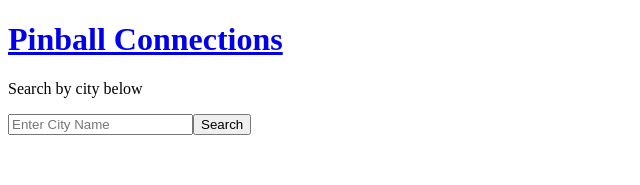
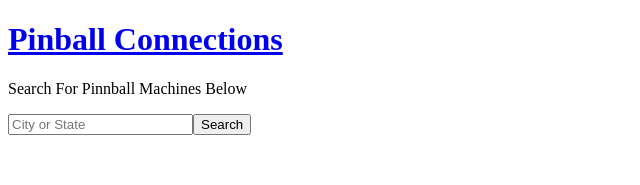
Before and after one commit to CodeMeister362/pinball-connection, a React (Create React App) app: page / in a window 1280 px wide. Shown: the top 185 px of the page, without its empty margins (0-640 px from the left). Built offline with nearby package versions, Linux system fonts and the light colour scheme.

Commit message:
Adds drop down on the form input field

```diff
--- a/src/Components/Form/Form.js
+++ b/src/Components/Form/Form.js
@@ -11,7 +11,8 @@ class Form extends React.Component {
 	}
 
 	handleChange = (event) => {
-		this.setState({ [event.target.name]: event.target.value})
+		const value = event.target.value
+		this.setState({ cityInput: value })
 	}
 
 	searchCity = (event) => {
@@ -27,17 +28,25 @@ class Form extends React.Component {
 	}
 
 	render() {
+		const cities = [
+			"sandiego", "cheyenne", "wichita", "memphis", "montreal", "boise", "rhode-island", "west-oz", "bellingham", "richmond", "philadelphia", "centralpa", "reno", "eugene", "champaign", "manitoba", "toronto", "wisconsin", "minnesota", "nebraska", "colorado", "ca-central", "bc", "ca-valley", "indiana", "brisbane", "connecticut", "nashville", "portland", "oregon-south", "buffalo", "youngstown", "calgary", "massachusetts", "oklahoma", "columbia-mo", "raleigh-durham", "san-antonio", "columbia", "cincinnati", "atlanta", "bend", "tucson", "ottawa", "louisville", "dc", "jacksonville", "spokane", "chicago", "seattle", "hawaii", "birmingham", "charlotte", "iowa", "tallahassee", "asheville", "houston", "southflorida", "tampabay", "baltimore", "syracuse",  "lasvegas", "utah", "hudsonvalley", "charleston", "rochester", "oceancity", "cleveland", "stlouis", "columbus", "sacramento", "anchorage", "nsw", "tricities", "savannah", "kansascity", "newjersey", "detroit", "phoenix", "florida-central", "albuquerque", "west-virginia", "dfw", "nyc", "arkansas", "finland", "new-hampshire", "vermont", "maine", "austin", "delaware", "pittsburgh", "la", "michigan-north", "michigan-sw", "bayarea"
+		];
+		const cityOptions = cities.map(city => (
+			<option key={city} value={city} />
+		));
+
 		return(
 			<form>
-				<p>Search by city below</p>
+				<p>Search For Pinnball Machines Below</p>
 				<input
 					type='text'
-					name='cityInput'
-					placeholder='Enter City Name'
+					list='cities'
+					placeholder='City or State'
 					value={this.state.cityInput}
-					onChange={event => this.handleChange(event)}
+					onChange={ event => this.handleChange(event) }
 				/>
-				<button onClick={event => this.searchCity(event)}> Search </button>
+				<datalist id='cities'>{cityOptions}</datalist>
+				<button onClick={ event => this.searchCity(event) }> Search </button>
 			</form>
 		)
 	}
--- a/src/Components/Location/Location.js
+++ b/src/Components/Location/Location.js
@@ -14,9 +14,7 @@ const Location = ({ destination, shouldGo }) => {
 				<>
 					<h1>{goHere.name}</h1>
 					<p>{goHere.street}</p>
-					<p>
-						{goHere.city}, {goHere.state}
-					</p>
+					<p>{goHere.city}, {goHere.state}</p>
 					<Link to="/results">
 						<button>Back</button>
 					</Link>
--- a/src/apiCalls.js
+++ b/src/apiCalls.js
@@ -1,6 +1,6 @@
 const getLocationData = (location) => {
 	return fetch (`https://pinballmap.com/api/v1/region/${location}/location_machine_xrefs.json;no_details=1`, {
-		method: 'GET'
+		method: 'GET',
 	})
 	.then(response => {
 		if(!response.ok) {
```
